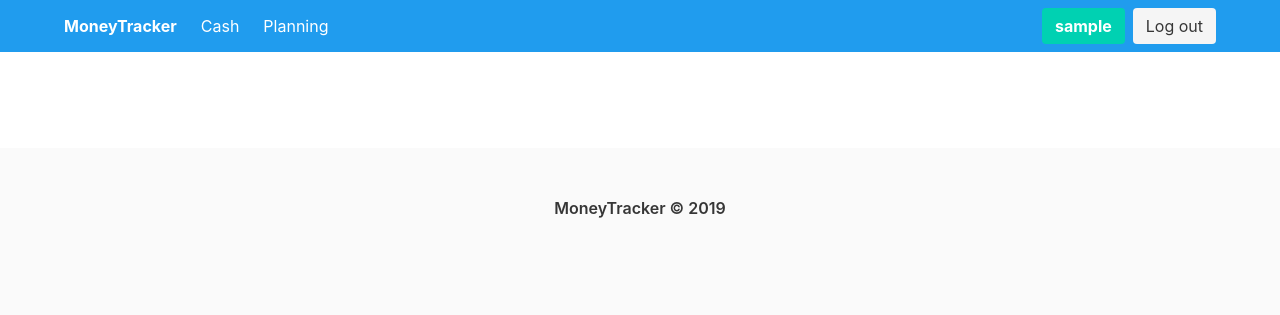
After one commit to essanpupil/moneytracker, a Django app: page /dashboard/ in a window 1280 px wide. The commit adds this page. Shown: the top 315 px of the page. Run offline with Django 3.2, Linux system fonts and the light colour scheme; the visitor is signed in with stand-in values (Sample User, id 1).

Commit message:
Dashboard page

```diff
--- a/moneytracker/settings.py
+++ b/moneytracker/settings.py
@@ -44,6 +44,7 @@ INSTALLED_APPS = [
     'cash.apps.CashConfig',
     'planning.apps.PlanningConfig',
 
+    'djmoney',
     'rest_framework',
     'rest_framework.authtoken',
     'rest_auth',
--- /dev/null
+++ b/moneytracker/templates/dashboard.html
@@ -0,0 +1,93 @@
+<!DOCTYPE html>
+{% load static %}
+<html>
+<head>
+    <meta charset="utf-8">
+    <meta http-equiv="X-UA-Compatible" content="IE=edge">
+    <meta name="viewport" content="width=device-width, initial-scale=1">
+    <link rel="stylesheet" href="{% static 'vendor/bulma/bulma.min.css' %}">
+    <script defer src="{% static 'vendor/fontawesome-free/all.js' %}"></script>
+    <script defer src="{% static 'vendor/cookiesjs/cookies.min.js' %}"></script>
+    <title>Welcome to MoneyTracker</title>
+</head>
+<body class="has-navbar-fixed-top">
+<nav class="navbar is-info is-fixed-top" role="navigation" aria-label="main navigation">
+    <div class="container">
+        <div class="navbar-brand">
+            <a class="navbar-item" href="{% url 'dashboard' %}"><strong>MoneyTracker</strong></a>
+            <a role="button" class="navbar-burger burger" aria-label="menu" aria-expanded="false"
+               data-target="mainMenu">
+                <span aria-hidden="true"></span>
+                <span aria-hidden="true"></span>
+                <span aria-hidden="true"></span>
+            </a>
+        </div>
+
+        <div id="mainMenu" class="navbar-menu">
+            <div class="navbar-start">
+                <a class="navbar-item" href="{% url 'cash:main' %}">Cash</a>
+                <a class="navbar-item">Planning</a>
+            </div>
+
+            <div class="navbar-end">
+                <div class="navbar-item">
+                    <div class="buttons">
+                        <a class="button is-primary"><strong>{{ request.user }}</strong></a>
+                        <a class="button is-light">Log out</a>
+                    </div>
+                </div>
+            </div>
+        </div>
+    </div>
+</nav>
+<section class="section">
+    <div class="container">
+        <div class="columns">
+            <div class="column is-8-desktop is-offset-2-desktop">
+                <div class="content">
+
+                </div>
+            </div>
+        </div>
+    </div>
+</section>
+<footer class="footer has-text-centered">
+    <div class="container">
+        <div class="columns">
+            <div class="column is-8-desktop is-offset-2-desktop">
+                <p><strong class="has-text-weight-semibold">MoneyTracker &copy; 2019</strong></p>
+            </div>
+        </div>
+    </div>
+</footer>
+<script>
+    document.addEventListener('DOMContentLoaded', () => {
+
+  // Get all "navbar-burger" elements
+  const $navbarBurgers = Array.prototype.slice.call(document.querySelectorAll('.navbar-burger'), 0);
+
+  // Check if there are any navbar burgers
+  if ($navbarBurgers.length > 0) {
+
+    // Add a click event on each of them
+    $navbarBurgers.forEach( el => {
+      el.addEventListener('click', () => {
+
+        // Get the target from the "data-target" attribute
+        const target = el.dataset.target;
+        const $target = document.getElementById(target);
+
+        // Toggle the "is-active" class on both the "navbar-burger" and the "navbar-menu"
+        el.classList.toggle('is-active');
+        $target.classList.toggle('is-active');
+
+      });
+    });
+  }
+
+});
+
+
+</script>
+</body>
+</html>
--- a/moneytracker/urls.py
+++ b/moneytracker/urls.py
@@ -3,7 +3,7 @@ from django.urls import path, include
 from rest_framework import routers
 
 from cash.views import ActivityViewSet
-from moneytracker.views import homepage
+from moneytracker.views import homepage, dashboard
 
 router = routers.DefaultRouter()
 router.register(r'cash/activity', ActivityViewSet)
@@ -14,5 +14,6 @@ urlpatterns = [
     path('admin/', admin.site.urls),
     path('cash/', include('cash.urls')),
 
+    path('dashboard/', dashboard, name='dashboard'),
     path('', homepage, name='homepage'),
 ]
--- a/moneytracker/views.py
+++ b/moneytracker/views.py
@@ -1,5 +1,11 @@
+from django.contrib.auth.decorators import login_required
 from django.shortcuts import render
 
 
 def homepage(request):
     return render(request, 'homepage.html')
+
+
+@login_required
+def dashboard(request):
+    return render(request, 'dashboard.html')
```
Also changed, not shown: moneytracker/templates/homepage.html (+4 -4 lines).
